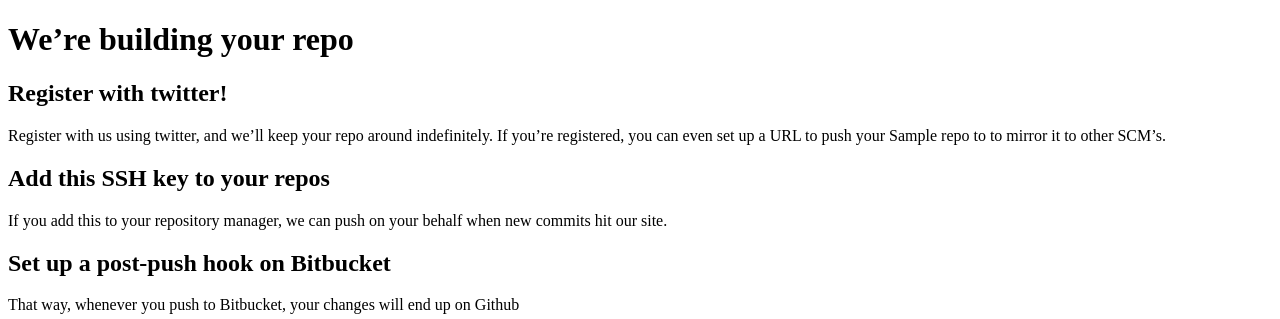
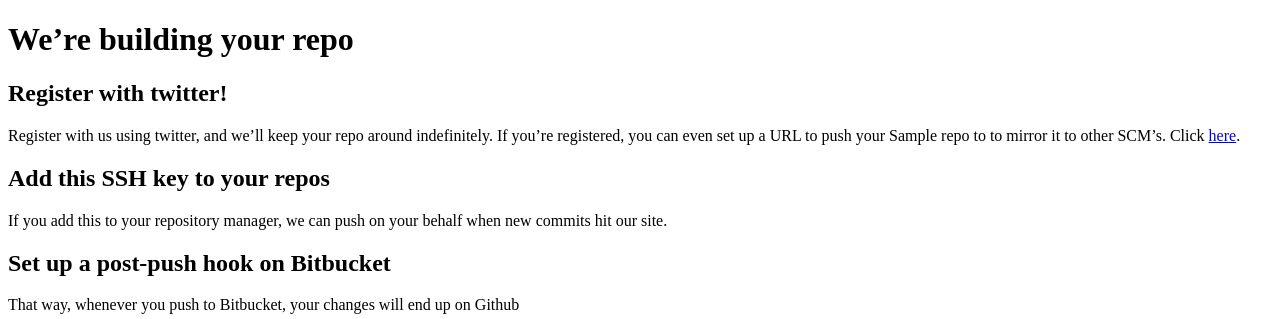
Before and after one commit to codysoyland/snowman, a Django app: template repocracy/templates/repo_pending.html in a window 1280 px wide. Shown: the top 319 px of the page. Run offline with Django 3.2, Linux system fonts and the light colour scheme; the template is opened without the code that fills it: most values are stand-ins (such as "Sample title", 1, 10 or a date in 2020).

Commit message:
add url for bluebird login

```diff
--- a/repocracy/templates/repo_pending.html
+++ b/repocracy/templates/repo_pending.html
@@ -7,6 +7,7 @@
             	<p>
                     Register with us using twitter, and we&rsquo;ll keep your repo around indefinitely.
                     If you&rsquo;re registered, you can even set up a URL to push your {{ repo.repo_type }} repo to to mirror it to other SCM&rsquo;s.
+                    Click <a href="{% url initiate_bluebird_login %}?next={{ repo.get_absolute_url }}" title="login with twitter">here</a>.
                 </p>
             </div>
             <div>
```
